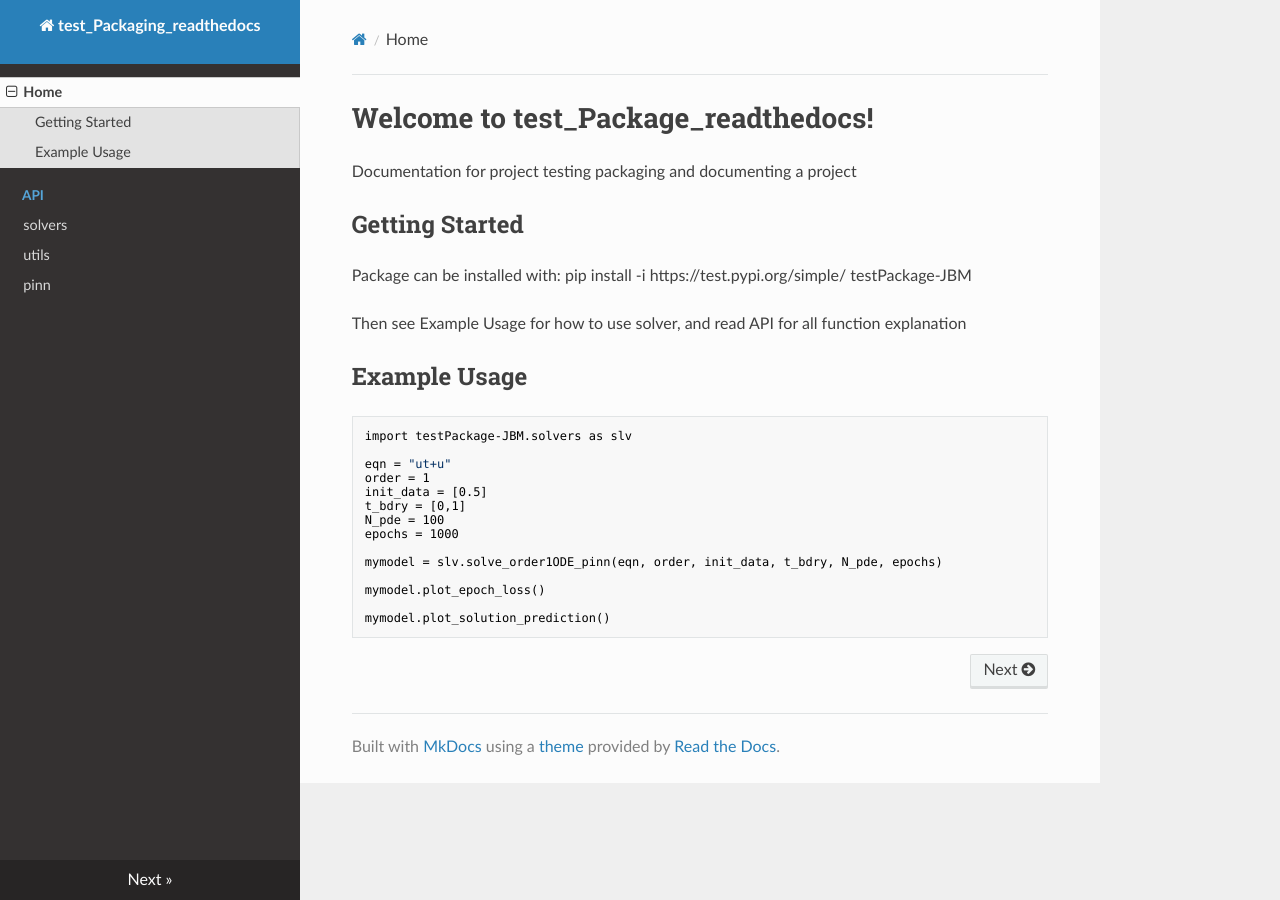
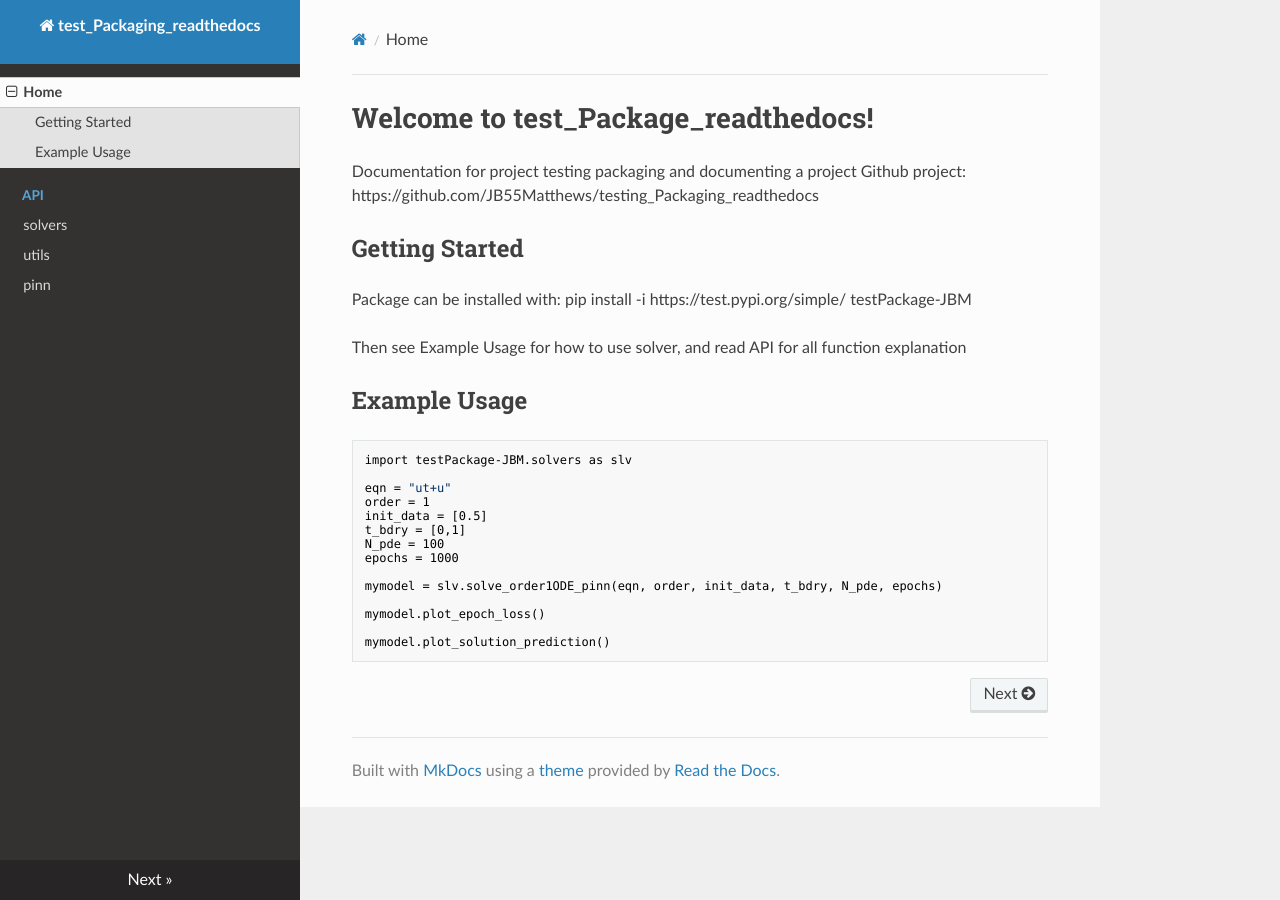
Before and after one commit to JB55Matthews/testing_Packaging_readthedocs, an MkDocs documentation site: the page built from docs/index.md, in a window 1280 px wide. Built offline with MkDocs 1.6.1, drawn with Linux system fonts in a browser that asks for light colours; nearby versions of some CDN libraries.

Commit message:
Update index.md

```diff
--- a/docs/index.md
+++ b/docs/index.md
@@ -1,6 +1,7 @@
 # Welcome to test_Package_readthedocs!
 
 Documentation for project testing packaging and documenting a project
+Github project: https://github.com/JB55Matthews/testing_Packaging_readthedocs
 
 ## Getting Started
 
```
